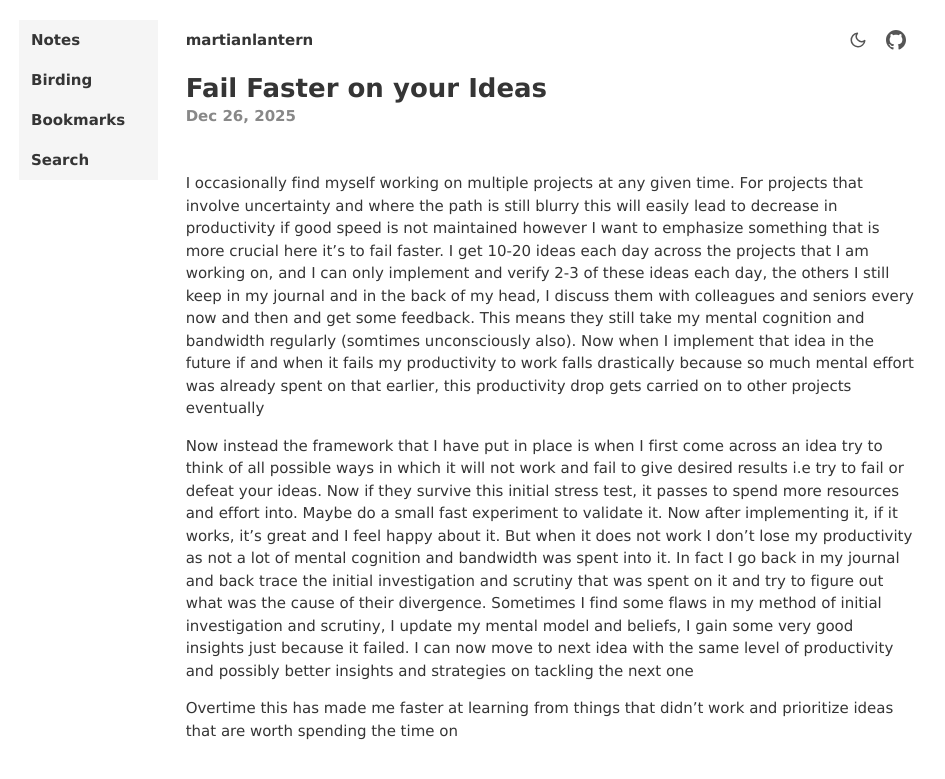
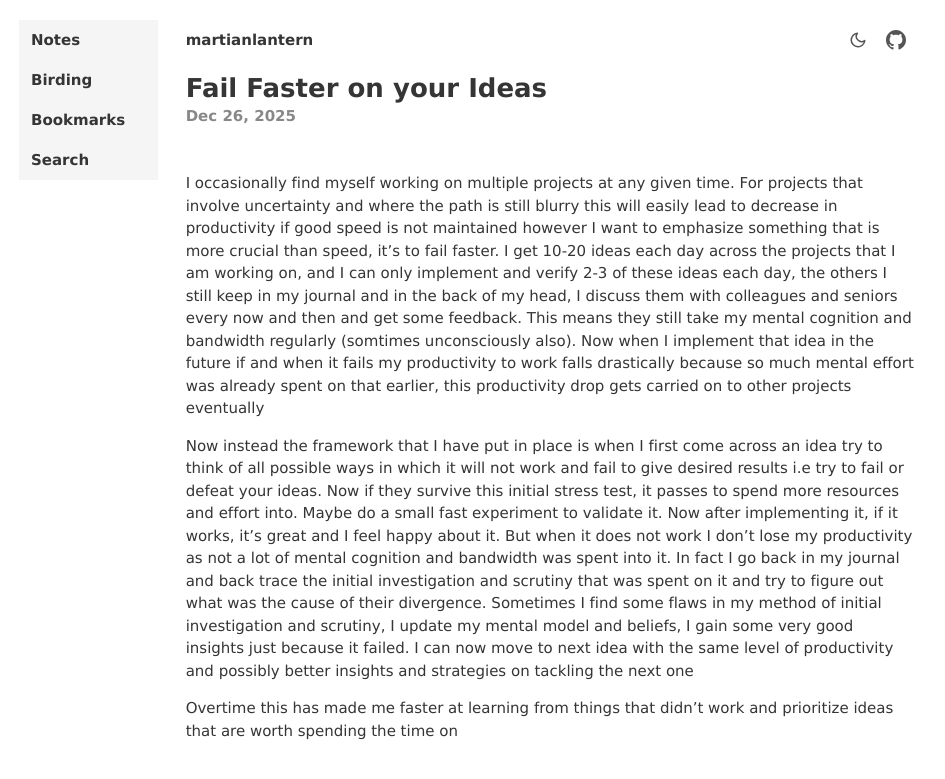
Before and after one commit to martianlantern/martianlantern.github.io, a Jekyll site: the page built from _posts/2025-12-26-fail-faster-on-your-ideas.md, in a window 1280 px wide. Shown: the top 779 px of the page, without its empty margins (166-1111 px from the left). Built offline with Jekyll 4.4.1, drawn with Linux system fonts in a browser that asks for light colours.

Commit message:
some more grammatical fixes

```diff
--- a/_posts/2025-12-26-fail-faster-on-your-ideas.md
+++ b/_posts/2025-12-26-fail-faster-on-your-ideas.md
@@ -7,7 +7,7 @@ tags: [productivity, model models]
 archive: false
 ---
 
-I occasionally find myself working on multiple projects at any given time. For projects that involve uncertainty and where the path is still blurry this will easily lead to decrease in productivity if good speed is not maintained however I want to emphasize something that is more crucial here it's to fail faster. I get 10-20 ideas each day across the projects that I am working on, and I can only implement and verify 2-3 of these ideas each day, the others I still keep in my journal and in the back of my head, I discuss them with colleagues and seniors every now and then and get some feedback. This means they still take my mental cognition and bandwidth regularly (somtimes unconsciously also). Now when I implement that idea in the future if and when it fails my productivity to work falls drastically because so much mental effort was already spent on that earlier, this productivity drop gets carried on to other projects eventually
+I occasionally find myself working on multiple projects at any given time. For projects that involve uncertainty and where the path is still blurry this will easily lead to decrease in productivity if good speed is not maintained however I want to emphasize something that is more crucial than speed, it's to fail faster. I get 10-20 ideas each day across the projects that I am working on, and I can only implement and verify 2-3 of these ideas each day, the others I still keep in my journal and in the back of my head, I discuss them with colleagues and seniors every now and then and get some feedback. This means they still take my mental cognition and bandwidth regularly (somtimes unconsciously also). Now when I implement that idea in the future if and when it fails my productivity to work falls drastically because so much mental effort was already spent on that earlier, this productivity drop gets carried on to other projects eventually
 
 Now instead the framework that I have put in place is when I first come across an idea try to think of all possible ways in which it will not work and fail to give desired results i.e try to fail or defeat your ideas. Now if they survive this initial stress test, it passes to spend more resources and effort into. Maybe do a small fast experiment to validate it. Now after implementing it, if it works, it's great and I feel happy about it. But when it does not work I don’t lose my productivity as not a lot of mental cognition and bandwidth was spent into it. In fact I go back in my journal and back trace the initial investigation and scrutiny that was spent on it and try to figure out what was the cause of their divergence. Sometimes I find some flaws in my method of initial investigation and scrutiny, I update my mental model and beliefs, I gain some very good insights just because it failed. I can now move to next idea with the same level of productivity and possibly better insights and strategies on tackling the next one
 
```
